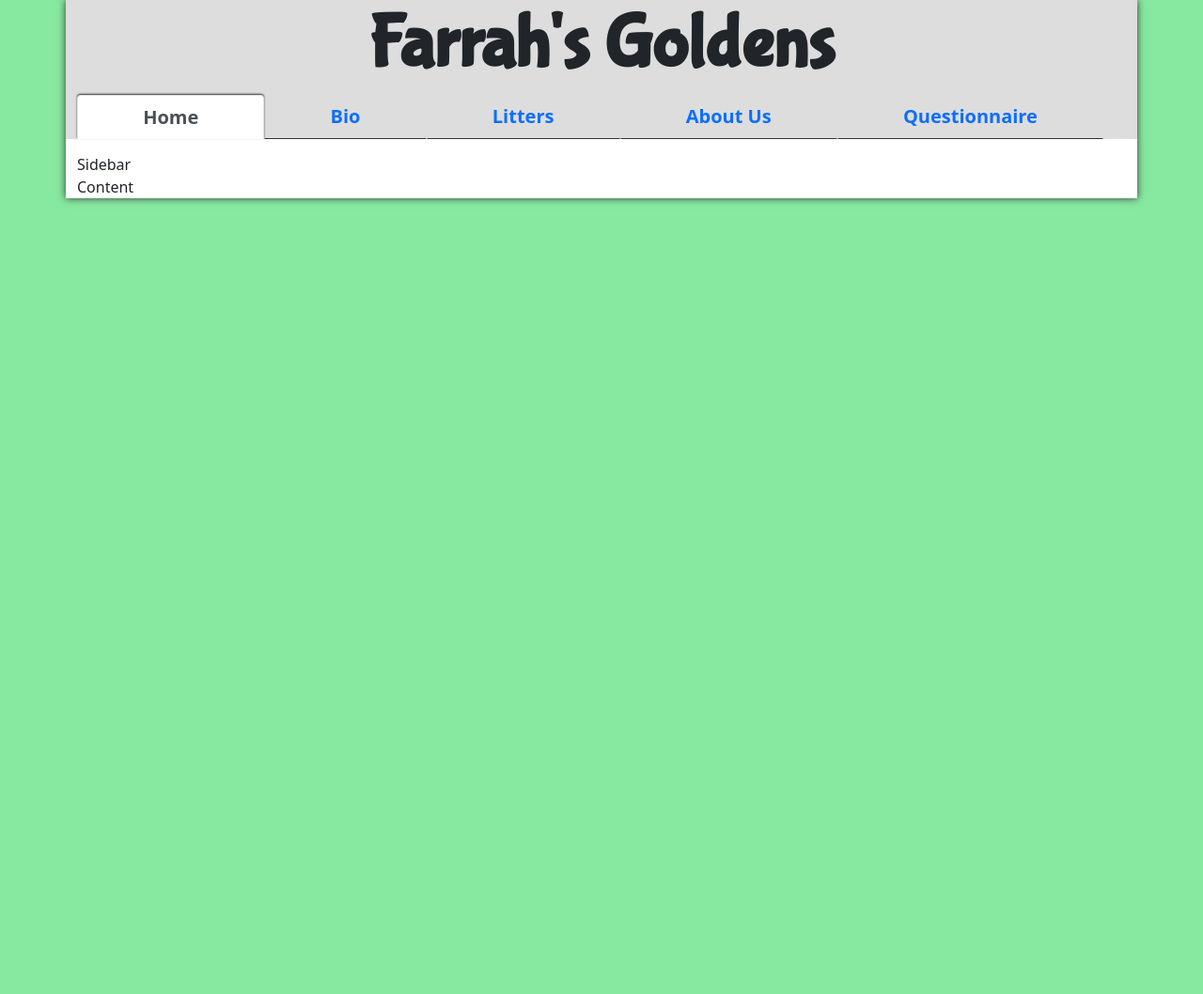
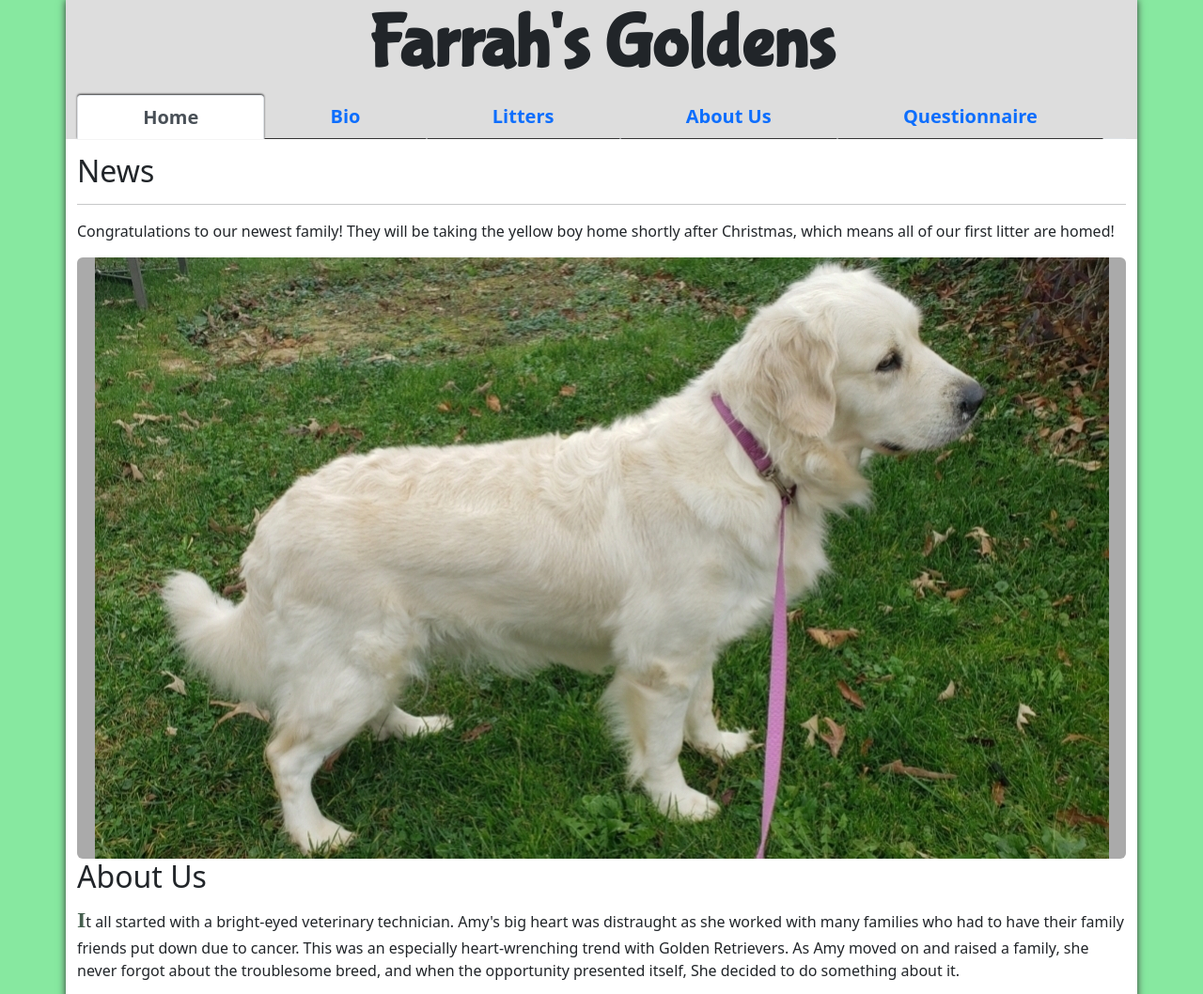
Before and after one commit to paulthepen/FarrahsGoldens, a PHP site: page / in a window 1280 px wide. Shown: the top 1058 px of the page at 94% size. Before the commit the page ends 217 px from the top, so only its background shows below. Run offline with PHP 8.4, Linux system fonts and the light colour scheme; some libraries are stand-ins or nearby versions.

Commit message:
home page display

```diff
--- a/index.php
+++ b/index.php
@@ -3,8 +3,51 @@
 <div class="row">
     <div class="tab-content">
         <div class="tab-pane active" role="tabpanel" aria-labelledby="home-tab-nav" id="home-tab">
-            <div class="col-sm-4">Sidebar</div>
-            <div class="col-sm-8">Content</div>
+            <div class="col-sm-12">
+                <h2>News</h2>
+                <hr />
+                <p>Congratulations to our newest family! They will be taking the yellow boy home shortly after Christmas, which means all of our first litter are homed!</p>
+            </div>
+            <div id="hero-carousel" class="carousel slide" data-bs-ride="carousel">
+                <div class="carousel-inner" style="border-radius: 6px;">
+                    <div class="carousel-item active text-center" style="background: #aaa;">
+                        <img class="start-50" src="imgs/farrahProfile.jpg" alt="Farrah Profile" title="Farrah" />
+                    </div>
+                </div>
+            </div>
+            <div class="col-sm-12">
+                <h2>About Us</h2>
+                <div class="row">
+                    <div class="col-12">
+                        <p class="story">
+                            It all started with a bright-eyed veterinary technician.
+                            Amy's big heart was distraught as she worked with many families who had to have their family friends put down
+                            due to cancer. This was an especially heart-wrenching trend with Golden Retrievers. As Amy moved on and raised
+                            a family, she never forgot about the troublesome breed, and when the opportunity presented itself, She decided to do something about it.
+                        </p>
+                    </div>
+                </div>
+                <div class="row">
+                    <div class="col-8">
+                        <p class="story">
+                            Enter Farrah.<br />
+                            Amy had decided that she was going to work towards the goal of eliminating cancer
+                            in the Golden Retriever breed. She did extensive research into reputable breeders across
+                            the country until she found Farrah who was just around the corner. The rest is history.
+                        </p>
+                    </div>
+                    <div class="col-4">
+                        <img class="img-fluid" src='imgs/amyAndFarrah.jpg' />
+                    </div>
+                    <div class="col-8">
+                        <p class="story">
+                            The goal of Farrah's Goldens is to responsibly raise companion Golden Retrievers that
+                            have a significantly smaller change of developing cancer later in life. Stud males are
+                            chosen primarily for this purpose which will hopefully lead to a lower chance of cancer in future generations.
+                        </p>
+                    </div>
+                </div>
+            </div>
         </div>
         <div class="tab-pane" role="tabpanel" aria-labelledby="bio-tab-nav" id="bio-tab">
             <div class="row">
--- a/style.css
+++ b/style.css
@@ -80,3 +80,19 @@ input {
 .form-label {
   margin-top: 15px !important;
 }
+
+.hero {
+  margin: 0;
+  padding: 0;
+}
+
+.hero img {
+  width: 100%;
+}
+
+.story::first-letter {
+  font-weight: 600;
+  color: #465f4f;
+  font-family: serif;
+  font-size: 1.5rem;
+}
```
Also changed, not shown: imgs/farrahProfile.jpg (added).
